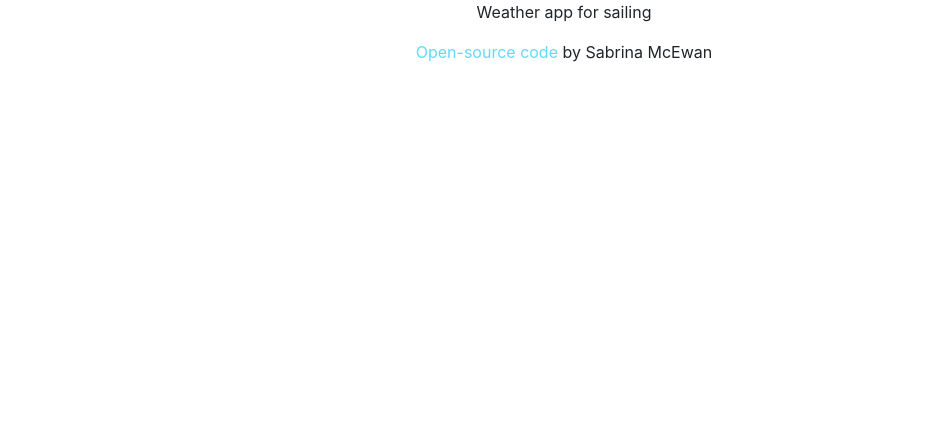
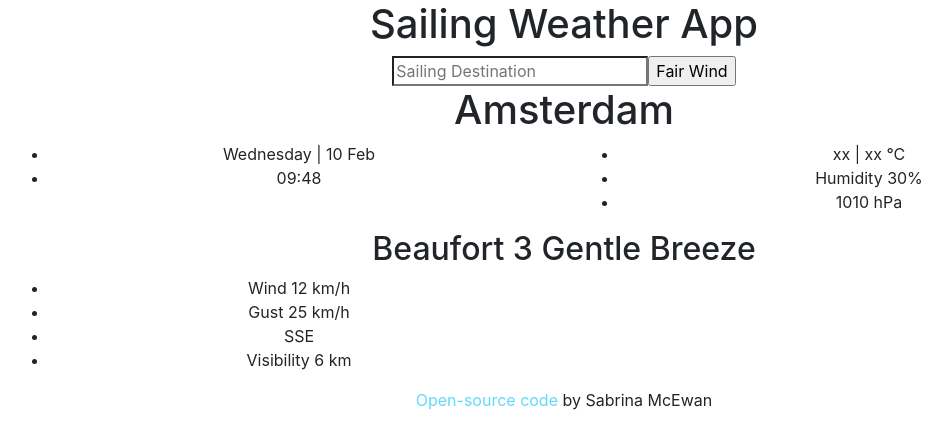
Before and after one commit to SabMc/sailing-weather-react, a React (Create React App) app: page / in a window 1280 px wide. Shown: the top 448 px of the page, without its empty margins (76-1028 px from the left). Built offline with nearby package versions, Linux system fonts and the light colour scheme.

Commit message:
Adding Search Form and Fake Data for structure

```diff
--- a/src/App.js
+++ b/src/App.js
@@ -1,10 +1,13 @@
+import React from "react";
+import Weather from "./Weather";
 import "./App.css";
 
-function App() {
+export default function App() {
   return (
     <div className="App">
       <div className="container">
-        <p>Weather app for sailing</p>
+        <h1>Sailing Weather App</h1>
+        <Weather />
         <footer>
           <a
             className="App-link"
@@ -19,5 +22,3 @@ function App() {
     </div>
   );
 }
-
-export default App;
--- /dev/null
+++ b/src/Weather.js
@@ -0,0 +1,41 @@
+import React from "react";
+
+export default function Weather() {
+  return (
+    <div className="CurrentCondition">
+      <div className="SearchForm">
+        <form className="search-engine">
+          <input type="search" placeholder="Sailing Destination" />
+          <input type="submit" className="Search" value="Fair Wind" />
+        </form>
+      </div>
+      <h1>Amsterdam</h1>
+      <div className="row">
+        <div className="col-6">
+          <ul>
+            <li>Wednesday | 10 Feb</li>
+            <li>09:48</li>
+          </ul>
+        </div>
+        <div className="col-6">
+          <ul>
+            <li>xx | xx °C</li>
+            <li>Humidity 30%</li>
+            <li>1010 hPa</li>
+          </ul>
+        </div>
+      </div>
+      <h2>Beaufort 3 Gentle Breeze</h2>
+      <div className="row">
+        <div className="col-6">
+          <ul>
+            <li>Wind 12 km/h</li>
+            <li>Gust 25 km/h</li>
+            <li>SSE</li>
+            <li>Visibility 6 km</li>
+          </ul>
+        </div>
+      </div>
+    </div>
+  );
+}
```
